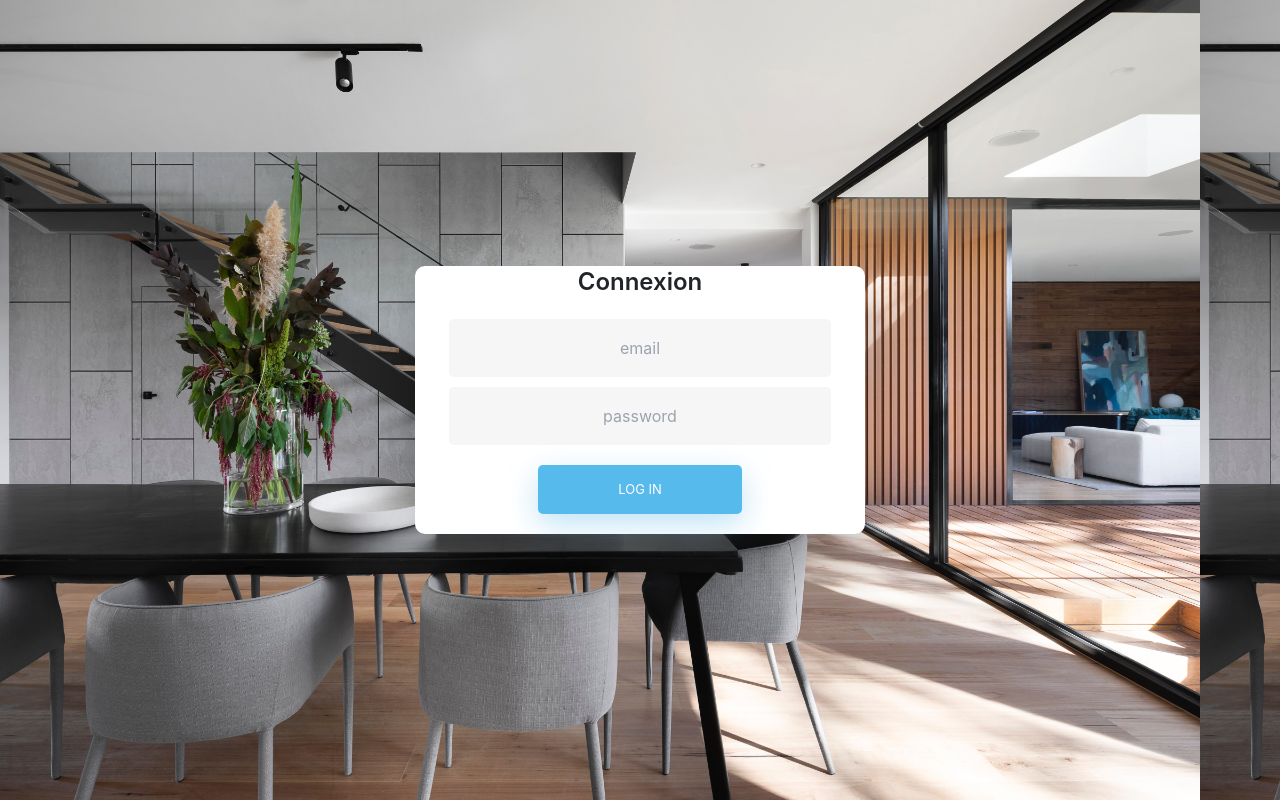
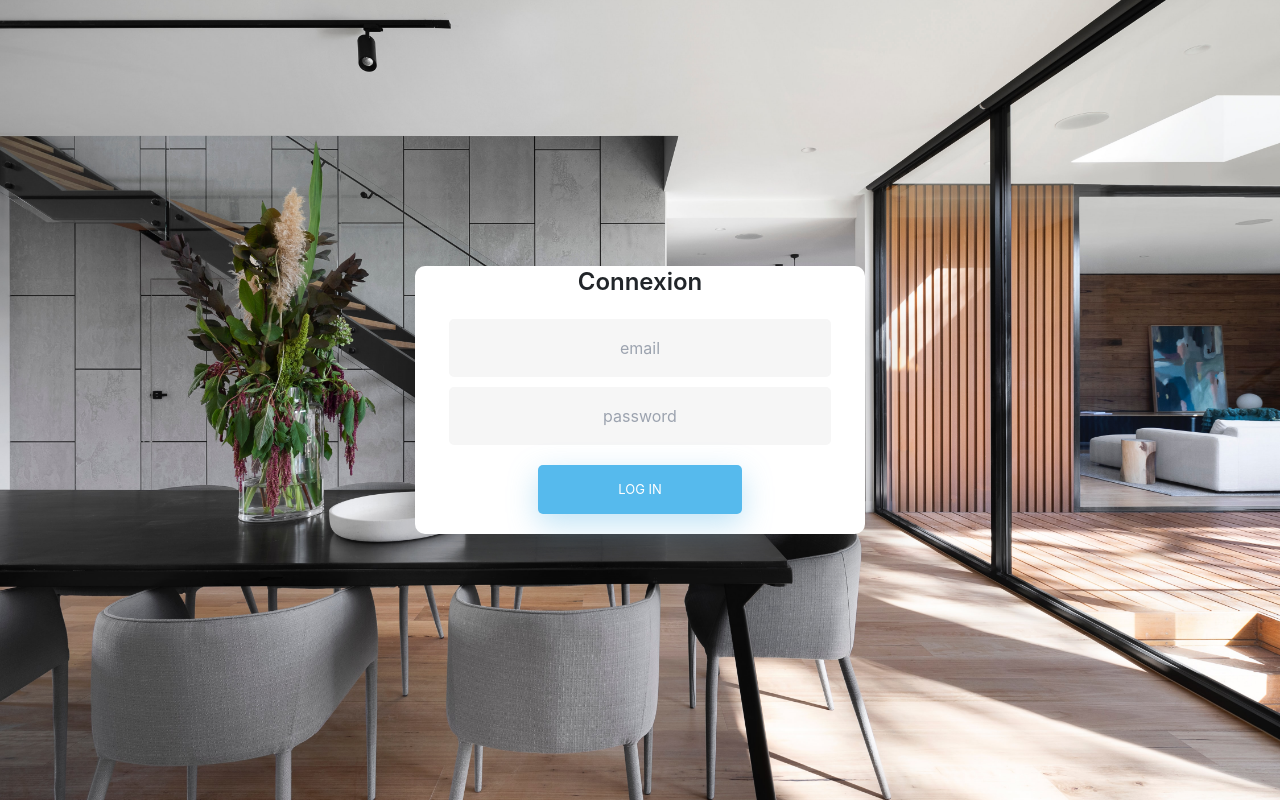
Before and after one commit to Mahdikhalil/designerFront, an Angular app: page /login in a window 1280 px wide. Built offline with nearby package versions, Linux system fonts and the light colour scheme.

Commit message:
add background

```diff
--- a/src/app/login/login.component.html
+++ b/src/app/login/login.component.html
@@ -1,4 +1,3 @@
-
 <div class="wrapper fadeInDown">
   <div id="formContent">
     <div class="alert alert-warning" *ngIf='invalidLogin'>{{errorMessage}}</div>
--- a/src/app/stepper/formulaire/conclution/conclution.component.html
+++ b/src/app/stepper/formulaire/conclution/conclution.component.html
@@ -1,8 +1,9 @@
 <div class="mx-8 md:mx-24 lg:mx-96 mt-24">
   <div class="mt-5 md:mt-0">
-    <p class="text-2xl font-bold text-center">Conclution</p>
+
       <div class="shadow sm:overflow-hidden sm:rounded-md">
         <div class="space-y-6 bg-white px-4 py-5 sm:p-6">
+          <p class="text-2xl font-bold text-center">Conclution</p>
           <div>
             <label for="comments"
                    class="relative cursor-pointer rounded-md bg-white font-medium text-indigo-600 focus-within:outline-none focus-within:ring-2 focus-within:ring-indigo-500 focus-within:ring-offset-2 hover:text-indigo-500">
--- a/src/app/stepper/formulaire/formulaire.component.html
+++ b/src/app/stepper/formulaire/formulaire.component.html
@@ -1,9 +1,11 @@
 <div class="mx-8 md:mx-24 mt-10 sm:mt-0">
   <div class="mt-5 md:mt-0">
-    <p class="text-2xl font-bold text-center">Information complémentaire</p>
+
     <form [formGroup]="formulaireForm" >
       <div class="overflow-hidden shadow sm:rounded-md">
         <div class="bg-white px-4 py-5 sm:p-6">
+          <p class="text-2xl font-bold text-center">Information complémentaire</p>
+          <br/>
           <div class="grid grid-cols-6 gap-6">
 
             <div class="col-span-6 sm:col-span-3">
--- a/src/app/stepper/information-step/information-step.component.html
+++ b/src/app/stepper/information-step/information-step.component.html
@@ -1,9 +1,11 @@
 <div  class="mx-8 md:mx-24 mt-10 sm:mt-0">
   <div class="mt-5 md:mt-0">
-    <p class="text-2xl font-bold text-center">Information générale</p>
     <form [formGroup]="informationForm" >
       <div class="overflow-hidden shadow sm:rounded-md">
+
         <div class="bg-white px-4 py-5 sm:p-6">
+          <p class="text-2xl font-bold text-center">Information générale</p>
+          <br/>
           <div class="grid grid-cols-6 gap-6">
             <div class="col-span-6 sm:col-span-3">
               <label for="idClient" class="block text-sm font-medium text-gray-700">Identifiant du projet</label>
--- a/src/styles.css
+++ b/src/styles.css
@@ -11,7 +11,8 @@ html {
     font-family: "Poppins", sans-serif;
     height: 100vh;
     background: url("src/assets/login-backend.jpg");
-    background-size: contain;
+    background-size: cover;
+    background-position:center;
 }
 
   a {
```
Lines whose indentation alone changed are shown as unchanged.
